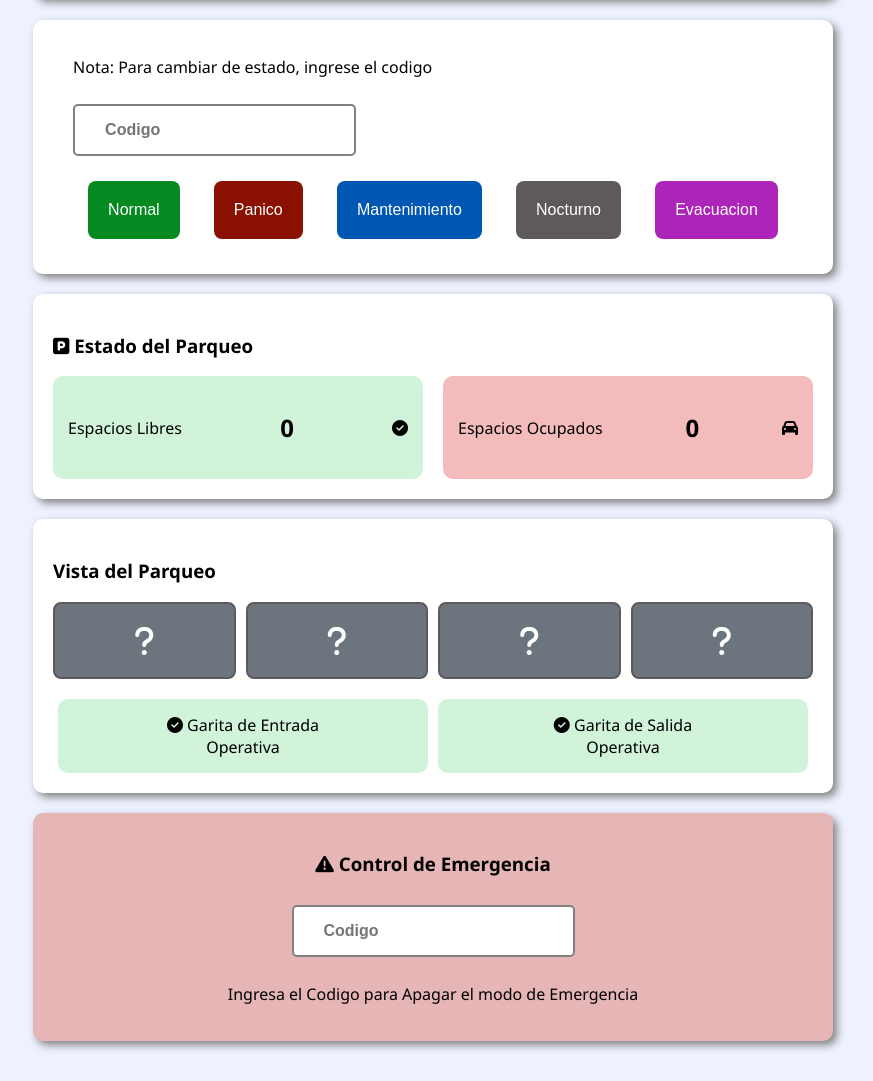
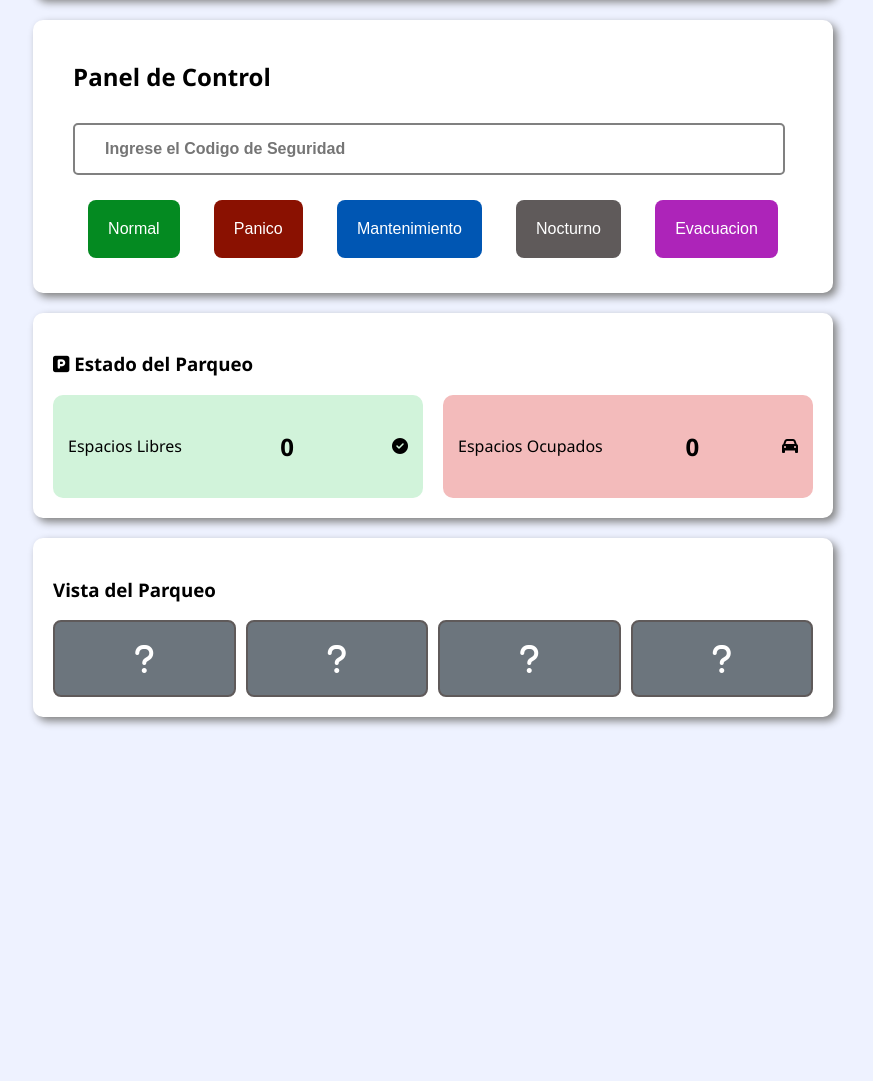
Before and after one commit to G30V4NY-C4LD/Proyecto_ORGA_G15, a Flask app: page / in a window 1280 px wide. Shown: the part 171-1252 px from the top of the page, without its empty margins (207-1080 px from the left). After the commit the page ends 897 px from the top, so only its background shows below. Run offline with Flask 3, Linux system fonts and the light colour scheme.

Commit message:
Update of Dashboard and backend

```diff
--- a/web/app.py
+++ b/web/app.py
@@ -91,19 +91,6 @@ def modo_con_contrasena():
 
     # Leer respuesta del Arduino si hay
     time.sleep(1)
-    if arduino.in_waiting:
-        respuesta = arduino.readline().decode().strip()
-        print("Respuesta del Arduino:", respuesta)
-
-        # Si no es modo normal, regresamos luego a normal
-        if modo != "normal":
-            time.sleep(10)  # Espera para simular que terminó el modo
-            arduino.write("ModoNormalActivado\n".encode())
-            print("Modo restaurado a Normal")
-
-        return jsonify({"respuesta": respuesta})
-
-    return jsonify({"respuesta": "Sin respuesta del Arduino"}), 504
 
 
 if __name__ == "__main__":
--- a/web/static/style.css
+++ b/web/static/style.css
@@ -80,37 +80,6 @@ body {
   background-color: #6c757d; /* gris */
 }
 
-.garitas {
-  display: flex;
-  justify-content: space-between;
-  margin-top: 20px;
-}
-
-.garita {
-  background-color: #d1f3da;
-  padding: 15px;
-  border-radius: 10px;
-  flex: 1;
-  margin: 0 5px;
-  text-align: center;
-}
-
-.emergencia {
-  text-align: center;
-  background-color: #e6b5b5;
-}
-
-.panico {
-  color: darkgray;
-  border: 2px solid gray;
-  padding: 15px 30px;
-  font-weight: bold;
-  border-radius: 5px;
-  font-size: 16px;
-  cursor: pointer;
-  margin: 10px 0;
-}
-
 .botones-estado {
   display: grid;
   justify-content: space-around; /* distribuye los botones horizontalmente */
@@ -146,6 +115,7 @@ body {
 #Evacuacion:hover { background-color: #e286e6;}
 
 #inputCodigo{
+  width: 90%;
   color: darkgray;
   border: 2px solid gray;
   padding: 15px 30px;
--- a/web/templates/index.html
+++ b/web/templates/index.html
@@ -22,10 +22,11 @@
     <!--crea seccion para manejo de estados del parqueo-->
     <section class="botones-estado">
         <div>
-          <p>Nota: Para cambiar de estado, ingrese el codigo </p>
+          <h2>Panel de Control</h2>
+
         </div>
         <div class="cambio-modo">
-          <input type="text" id="inputCodigo" placeholder="Codigo">
+          <input type="text" id="inputCodigo" placeholder="Ingrese el Codigo de Seguridad">
         </div>
         <div>
         <button class="boton" id="Normal"  onclick="enviarModo('normal')">Normal</button>
@@ -63,20 +64,9 @@
       <div class="parqueo-grid" id="parqueoGrid">
         <!-- Se llenará por JavaScript la grilla de espacios -->
       </div>
-      <!-- agrupa la informacion de las garitas, de entrada y salida. -->
-      <div class="garitas">
-        <div class="garita"><i class="fas fa-check-circle"></i> Garita de Entrada<br><span>Operativa</span></div>
-        <div class="garita"><i class="fas fa-check-circle"></i> Garita de Salida<br><span>Operativa</span></div>
-      </div>
+
     </section>
 
-    <!-- seccion para el estado de emergencia. -->
-    <section class="emergencia">
-      <h3><i class="fas fa-exclamation-triangle"></i> Control de Emergencia</h3>
-      <!-- campo donde el usuario puede ingresar datos, texto plano, y muestra un texto de ejemplo. -->
-      <input type="text" class="panico" placeholder="Codigo">
-      <p>Ingresa el Codigo para Apagar el modo de Emergencia</p>
-    </section>
   </div>
 
   <!--Script para actualizar los datos de los parqueos-->
```
